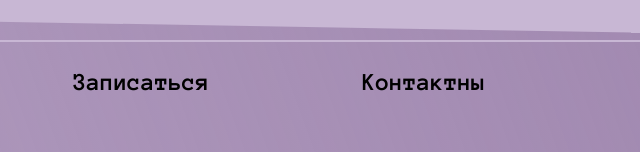
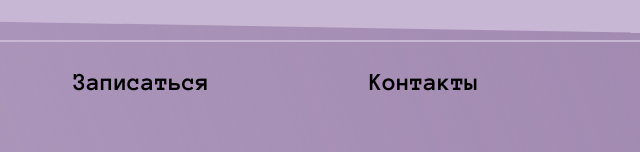
Before and after one commit to Besute/Project-school, a website: page src/index.html in a window 1280 px wide. Shown: the part 7229-7381 px from the top of the page, 640-1280 px from the left. Drawn offline with Linux system fonts and the light colour scheme.

Commit message:
index.html
bug fix

```diff
--- a/src/index.html
+++ b/src/index.html
@@ -423,7 +423,7 @@
               <a href="#" class="nav__href anonymous-pro-bold">Записаться</a>
             </li>
             <li class="nav__item nav__item_3">
-              <a href="#popup" class="nav__href anonymous-pro-bold">Контактны </a>
+              <a href="https://vk.com/proittaganrog" class="nav__href anonymous-pro-bold">Контакты </a>
             </li>
           </ul>
         </nav>
```
